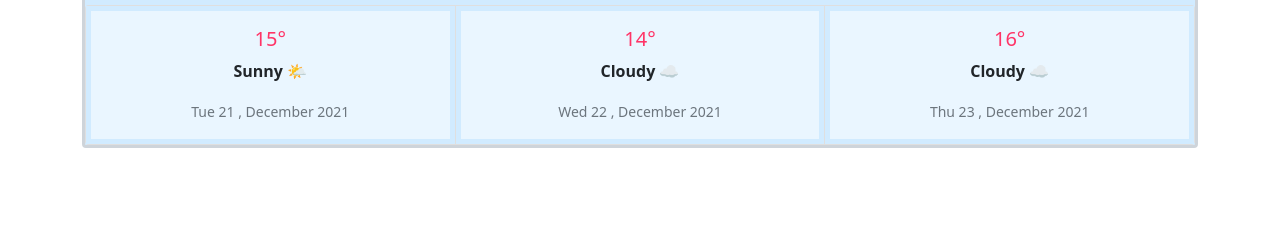
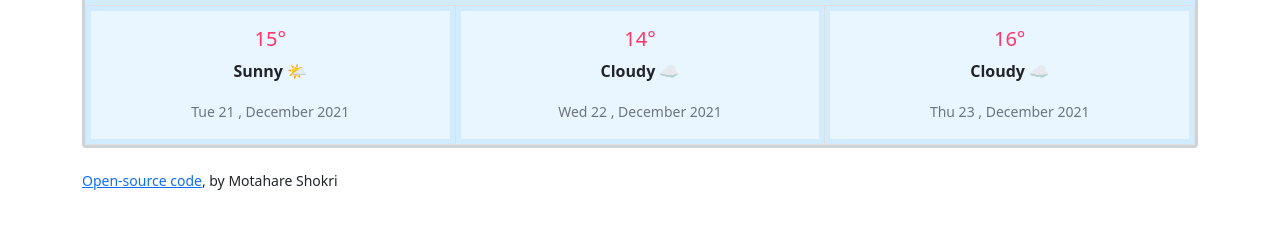
Before and after one commit to motishokri/Weather-app, a plain HTML site: page index.html in a window 1280 px wide. Shown: the part 572-800 px from the top of the page. Drawn offline with nearby package versions, Linux system fonts and the light colour scheme; no server answers.

Commit message:
Update index.html

```diff
--- a/index.html
+++ b/index.html
@@ -109,6 +109,11 @@
           </div>
         </div>
       </form>
+      <small
+        ><a href="https://github.com/motishokri/Weather-app" target="_blank"
+          >Open-source code</a
+        >, by Motahare Shokri</small
+      >
     </div>
     <script src="js/app.js"></script>
   </body>
```
